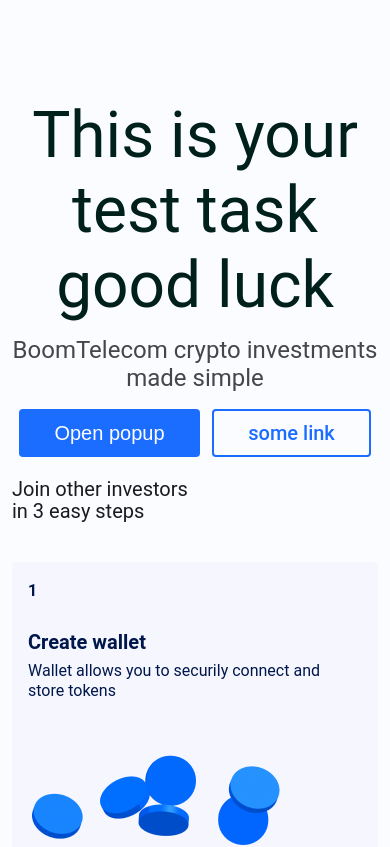
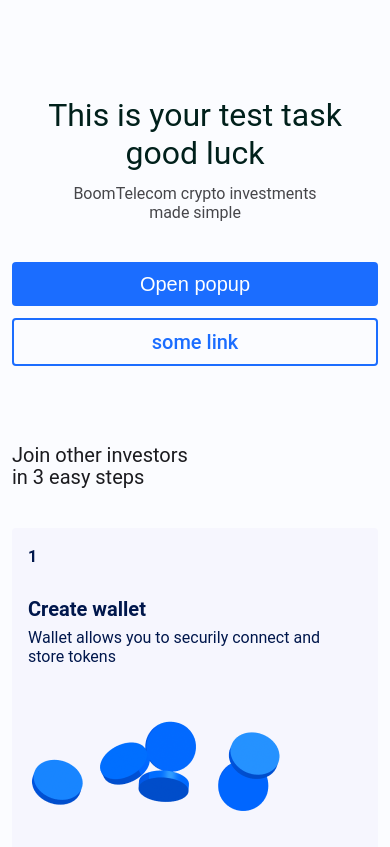
Before and after one commit to nklazuta/test-project, a React (Create React App) app: page / in a window 390 px wide. Shown: the top 847 px of the page. Built offline with nearby package versions, Linux system fonts and the light colour scheme.

Commit message:
feat: добавить стили компоненту Heading

```diff
--- a/src/components/App/App.css
+++ b/src/components/App/App.css
@@ -10,6 +10,6 @@
 
 @media screen and (max-width: 700px) {
   .App {
-    padding: 99px 12px 91px;
+    padding: 96px 12px 91px;
   }
 }
--- a/src/components/Heading/Heading.css
+++ b/src/components/Heading/Heading.css
@@ -4,7 +4,7 @@
 }
 
 .heading__title {
-  max-width: 588px;
+  width: 588px;
   font-style: normal;
   font-weight: 400;
   font-size: 64px;
@@ -22,7 +22,7 @@
   line-height: 1.17;
   color: #46464a;
   margin: 0 auto;
-  padding-bottom: 4.62%;
+  padding-bottom: 60px;
 }
 
 .heading__buttons {
@@ -69,3 +69,72 @@
 .heading__link:hover {
   opacity: 0.8;
 }
+
+@media screen and (max-width: 1150px) {
+  .heading {
+    padding-bottom: 147px;
+  }
+
+  .heading__title {
+    width: 404px;
+    font-size: 44px;
+    line-height: 1.18;
+  }
+
+  .heading__text {
+    max-width: 310px;
+    font-size: 20px;
+    line-height: 1.15;
+  }
+}
+
+@media screen and (max-width: 885px) {
+  .heading {
+    padding-bottom: 17.4%;
+  }
+
+  .heading__title {
+    width: 350px;
+    font-size: 38px;
+    line-height: 1.19;
+  }
+
+  .heading__text {
+    max-width: 280px;
+    font-size: 18px;
+    line-height: 1.19;
+    padding-bottom: 6.5%;
+  }
+}
+
+@media screen and (max-width: 700px) {
+  .heading {
+    padding-bottom: 21.28%;
+  }
+
+  .heading__title {
+    width: 294px;
+    font-size: 32px;
+  }
+
+  .heading__text {
+    max-width: 248px;
+    font-size: 16px;
+    padding-bottom: 40px;
+  }
+}
+
+@media screen and (max-width: 445px) {
+  .heading__buttons {
+    display: flex;
+    flex-direction: column;
+  }
+
+  .heading__popup-button {
+    width: 100%;
+  }
+
+  .heading__link {
+    width: 100%;
+  }
+}
```
